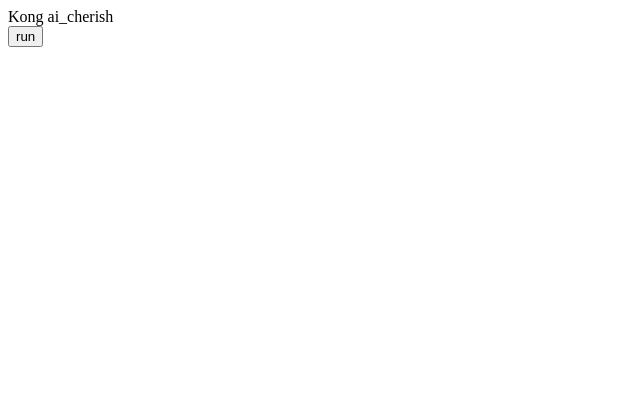
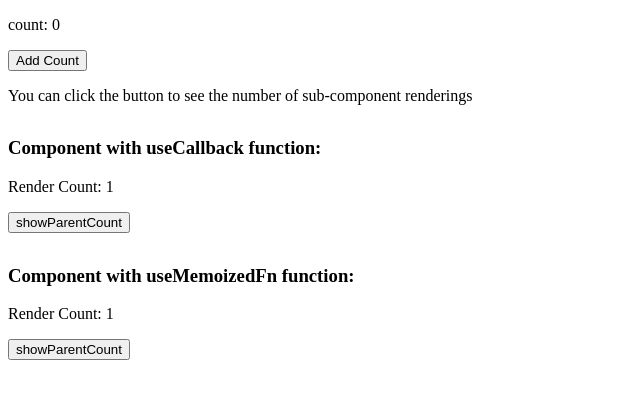
Before and after one commit to kongjun0320/zf_use_request, a React (Create React App) app: page / in a window 1280 px wide. Shown: the top 398 px of the page, without its empty margins (0-640 px from the left). Built offline with nearby package versions, Linux system fonts and the light colour scheme.

Commit message:
feat: refresh

```diff
--- a/src/App.jsx
+++ b/src/App.jsx
@@ -1,51 +1,61 @@
-import { useRequest } from './ahooks';
+import { useMemoizedFn } from './ahooks';
+import React, { useCallback, useRef, useState } from 'react';
 
-function getName(prefix) {
-  return new Promise((resolve, reject) => {
-    setTimeout(() => {
-      resolve(prefix + ' ai_cherish');
-      // reject(new Error('error'));
-    }, 1000);
+// eslint-disable-next-line import/no-anonymous-default-export
+export default () => {
+  console.log('app render >>> ');
+  const [count, setCount] = useState(0);
+
+  const callbackFn = useCallback(() => {
+    alert(`Current count is ${count}`);
+  }, [count]);
+
+  const memoizedFn = useMemoizedFn(() => {
+    alert(`Current count is ${count}`);
   });
-}
-
-const App = () => {
-  const { data, loading, error, run, runAsync } = useRequest(getName, {
-    // manual: true,
-    defaultParams: ['Kong'],
-    onBefore() {
-      console.log('onBefore >>> ');
-    },
-    onSuccess(response) {
-      console.log('onSuccess response>>> ', response);
-    },
-    onError(error) {
-      console.log('error >>> ', error);
-    },
-    onFinally() {
-      console.log('onFinally >>> ');
-    },
-  });
-
-  if (loading) {
-    return <div>加载中...</div>;
-  }
-
-  if (error) {
-    return <div>{error.message}</div>;
-  }
 
   return (
     <>
-      <div>{data}</div>
-      <button disabled={loading} onClick={() => run()}>
-        {loading ? '获取中' : 'run'}
+      <p>count: {count}</p>
+      <button
+        type="button"
+        onClick={() => {
+          setCount((c) => c + 1);
+        }}
+      >
+        Add Count
       </button>
-      {/* <button disabled={loading} onClick={() => runAsync('孔')}>
-        {loading ? '获取中' : 'runAsync'}
-      </button> */}
+
+      <p>
+        You can click the button to see the number of sub-component renderings
+      </p>
+
+      <div style={{ marginTop: 32 }}>
+        <h3>Component with useCallback function:</h3>
+        {/* use callback function, ExpensiveTree component will re-render on state change */}
+        <ExpensiveTree showCount={callbackFn} />
+      </div>
+
+      <div style={{ marginTop: 32 }}>
+        <h3>Component with useMemoizedFn function:</h3>
+        {/* use memoized function, ExpensiveTree component will only render once */}
+        <ExpensiveTree showCount={memoizedFn} />
+      </div>
     </>
   );
 };
 
-export default App;
+// some expensive component with React.memo
+const ExpensiveTree = React.memo(({ showCount }) => {
+  const renderCountRef = useRef(0);
+  renderCountRef.current += 1;
+
+  return (
+    <div>
+      <p>Render Count: {renderCountRef.current}</p>
+      <button type="button" onClick={showCount}>
+        showParentCount
+      </button>
+    </div>
+  );
+});
--- a/src/ahooks/useMemoizedFn/index.js
+++ b/src/ahooks/useMemoizedFn/index.js
@@ -9,7 +9,7 @@ function useMemoizedFn(fn) {
   }
 
   const fnRef = useRef(fn);
-
+  console.log('1 >>> ');
   fnRef.current = useMemo(() => fn, [fn]);
 
   const memoizedFn = useRef();
--- a/src/ahooks/useRequest/src/Fetch.js
+++ b/src/ahooks/useRequest/src/Fetch.js
@@ -59,7 +59,13 @@ class Fetch {
 
   cancel() {}
 
-  refresh() {}
+  refresh() {
+    this.run(...(this.state.params || []));
+  }
+
+  refreshAsync() {
+    return this.runAsync(...(this.state.params || []));
+  }
 }
 
 export default Fetch;
--- a/src/ahooks/useRequest/src/useRequestImplement.js
+++ b/src/ahooks/useRequest/src/useRequestImplement.js
@@ -40,6 +40,8 @@ function useRequestImplement(service, options = {}) {
     error: fetchInstance.state.error,
     run: useMemoizedFn(fetchInstance.run.bind(fetchInstance)),
     runAsync: useMemoizedFn(fetchInstance.runAsync.bind(fetchInstance)),
+    refresh: useMemoizedFn(fetchInstance.refresh.bind(fetchInstance)),
+    refreshAsync: useMemoizedFn(fetchInstance.refreshAsync.bind(fetchInstance)),
   };
 }
 
```
